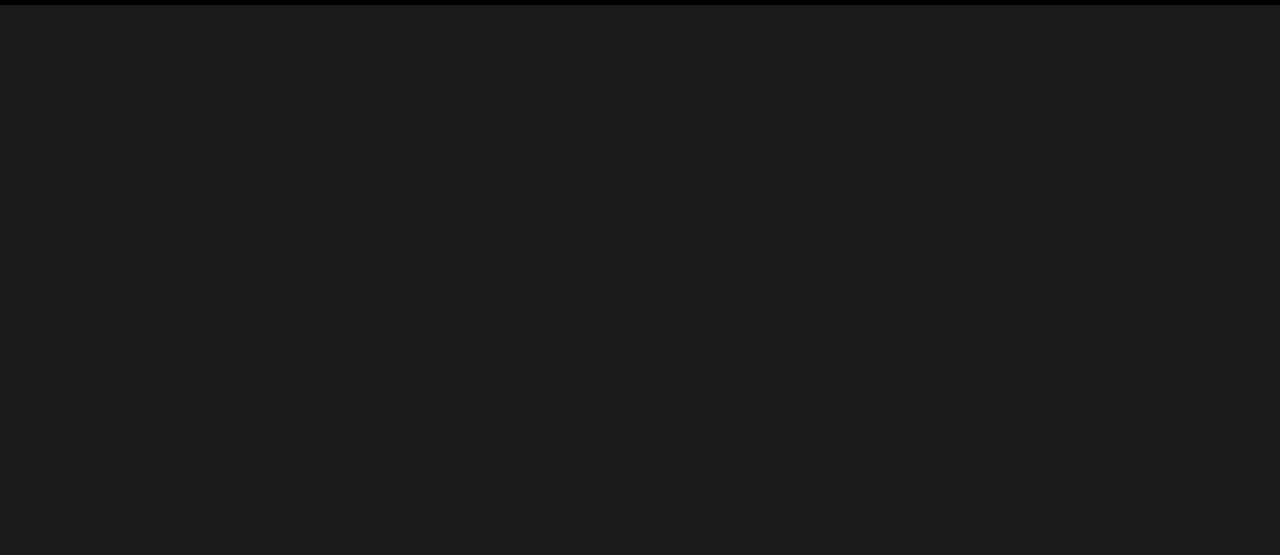
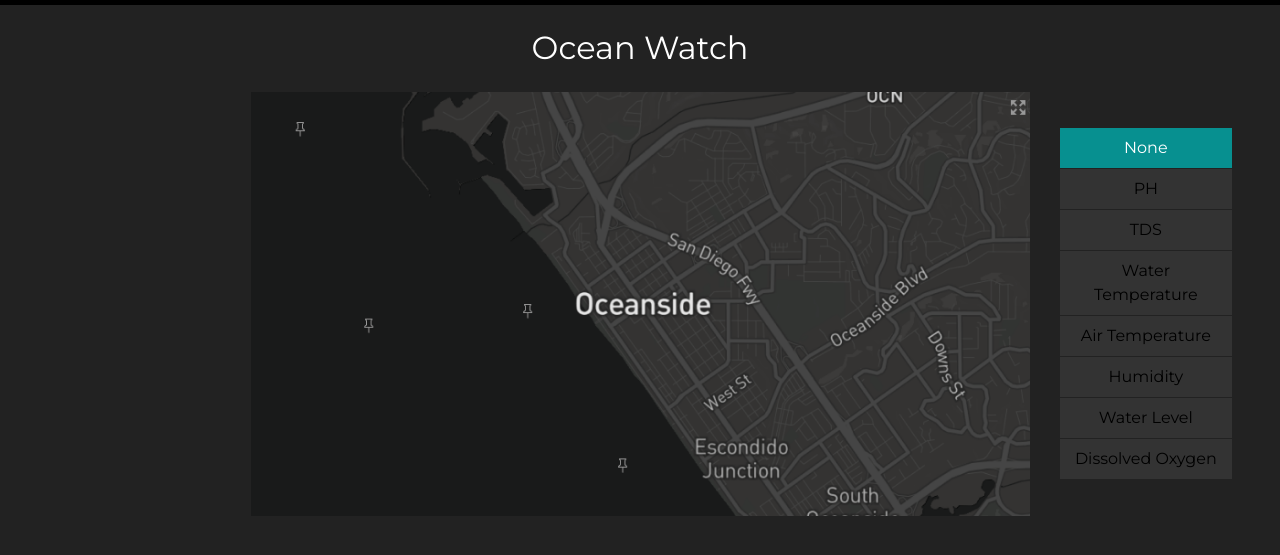
Before and after one commit to shalinikumari50/ocean-watch, a plain HTML site: page index.html in a window 1280 px wide. Shown: the part 61-616 px from the top of the page. Drawn offline with nearby package versions, Linux system fonts and the light colour scheme.

Commit message:
add vertical navbar

```diff
--- a/index.css
+++ b/index.css
@@ -23,3 +23,16 @@ li a {
 nav a {
   margin-left: 20px;
 }
+.vertical-menu a.active {
+  background-color: #079090;
+  color: white;
+}
+.vertical-menu a {
+  background-color: #333333;
+  text-align: center;
+  color: black;
+  display: block;
+  padding: 8px;
+  text-decoration: none;
+  border-bottom: 1px solid #222222;
+}
--- a/index.html
+++ b/index.html
@@ -13,7 +13,7 @@
     <link href="https://fonts.googleapis.com/css2?family=Montserrat&display=swap" rel="stylesheet">
     <style>
         body {
-            background-color: #1A1A1A;
+            background-color: #222222;
 
         }
     </style>
@@ -44,7 +44,32 @@
 
         </div>
     </nav>
+    <div class="container-fluid px-5">
+        <h2 style="text-align:center;color:white;" class="my-4">Ocean Watch</h2>
+        <div class="row">
+            <div class="col-md-2">
 
+            </div>
+            <div class="col-md-8">
+                <div class="map">
+                    <img src="./img/map.PNG" width="100%" alt="">
+                </div>
+            </div>
+            <div class="col-md-2 my-auto">
+                <div class="vertical-menu my-auto">
+                    <a href="#" class="active">None</a>
+                    <a href="#">PH</a>
+                    <a href="#">TDS</a>
+                    <a href="#">Water Temperature</a>
+                    <a href="#">Air Temperature</a>
+                    <a href="#">Humidity</a>
+                    <a href="#">Water Level</a>
+                    <a href="#">Dissolved Oxygen</a>
+
+                </div>
+            </div>
+        </div>
+    </div>
 </body>
 
 </html>
```
Also changed, not shown: img/map.PNG (added).
